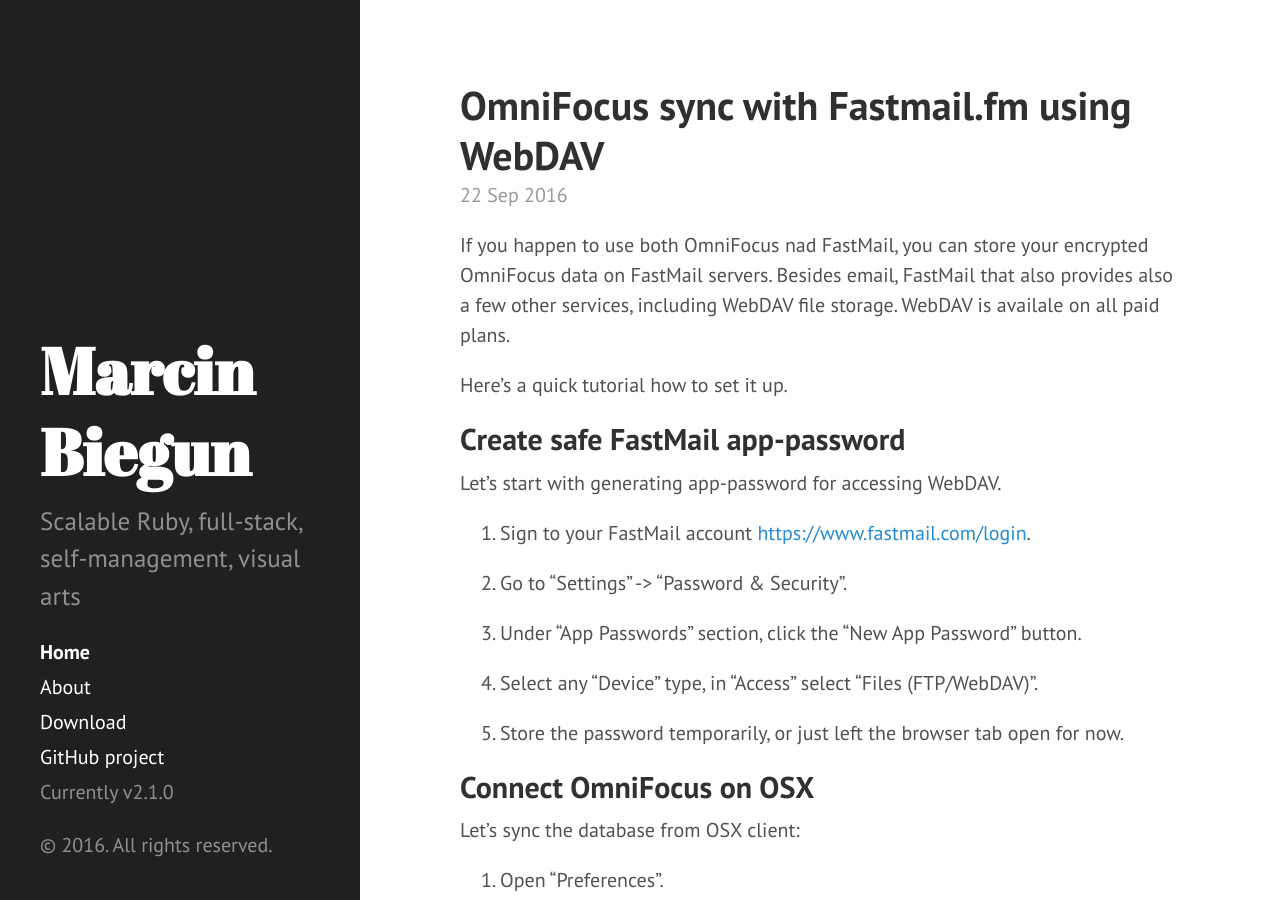
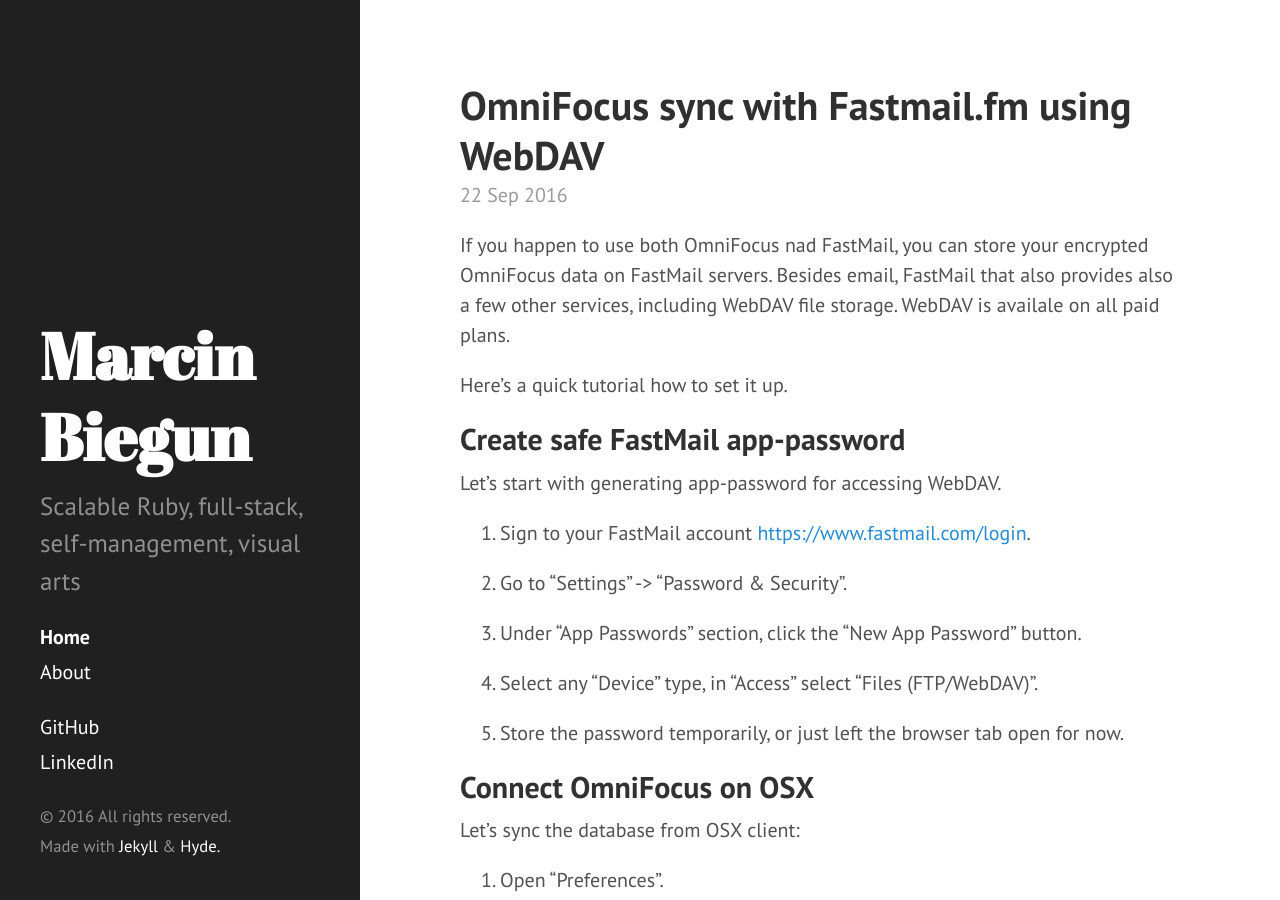
Before and after one commit to marcinbiegun/n23.pl, a Jekyll site: the page built from index.html, in a window 1280 px wide and 900 px high. Built offline with Jekyll 4.4.1, drawn with Linux system fonts in a browser that asks for light colours; Markdown is read by kramdown in place of the engine named in the settings; the list of posts is cut into pages by our own code.

Commit message:
Personalized include files

```diff
--- a/_includes/head.html
+++ b/_includes/head.html
@@ -18,6 +18,7 @@
   <link rel="stylesheet" href="{{ site.baseurl }}public/css/poole.css">
   <link rel="stylesheet" href="{{ site.baseurl }}public/css/syntax.css">
   <link rel="stylesheet" href="{{ site.baseurl }}public/css/hyde.css">
+  <link rel="stylesheet" href="{{ site.baseurl }}public/css/custom.css">
   <link rel="stylesheet" href="http://fonts.googleapis.com/css?family=PT+Sans:400,400italic,700|Abril+Fatface">
 
   <!-- Icons -->
--- a/_includes/sidebar.html
+++ b/_includes/sidebar.html
@@ -26,11 +26,18 @@
         {% endif %}
       {% endfor %}
 
-      <a class="sidebar-nav-item" href="{{ site.github.repo }}/archive/v{{ site.version }}.zip">Download</a>
-      <a class="sidebar-nav-item" href="{{ site.github.repo }}">GitHub project</a>
-      <span class="sidebar-nav-item">Currently v{{ site.version }}</span>
     </nav>
 
-    <p>&copy; {{ site.time | date: '%Y' }}. All rights reserved.</p>
+    <nav class="sidebar-nav">
+      <a class="sidebar-nav-item" target="_blank" href="https://github.com/{{ site.social.github }}">GitHub</a>
+      <a class="sidebar-nav-item" target="_blank" href="https://www.linkedin.com/in/{{ site.social.linkedin }}">LinkedIn</a>
+    </nav>
+
+    <p>
+      <small>
+        &copy; {{ site.time | date: '%Y' }} All rights reserved.<br>
+        Made with <a target="_blank" href="https://github.com/jekyll/jekyll">Jekyll</a> & <a target="_blank" href="https://github.com/poole/hyde">Hyde.</a>
+      </small>
+    </p>
   </div>
 </div>
```
